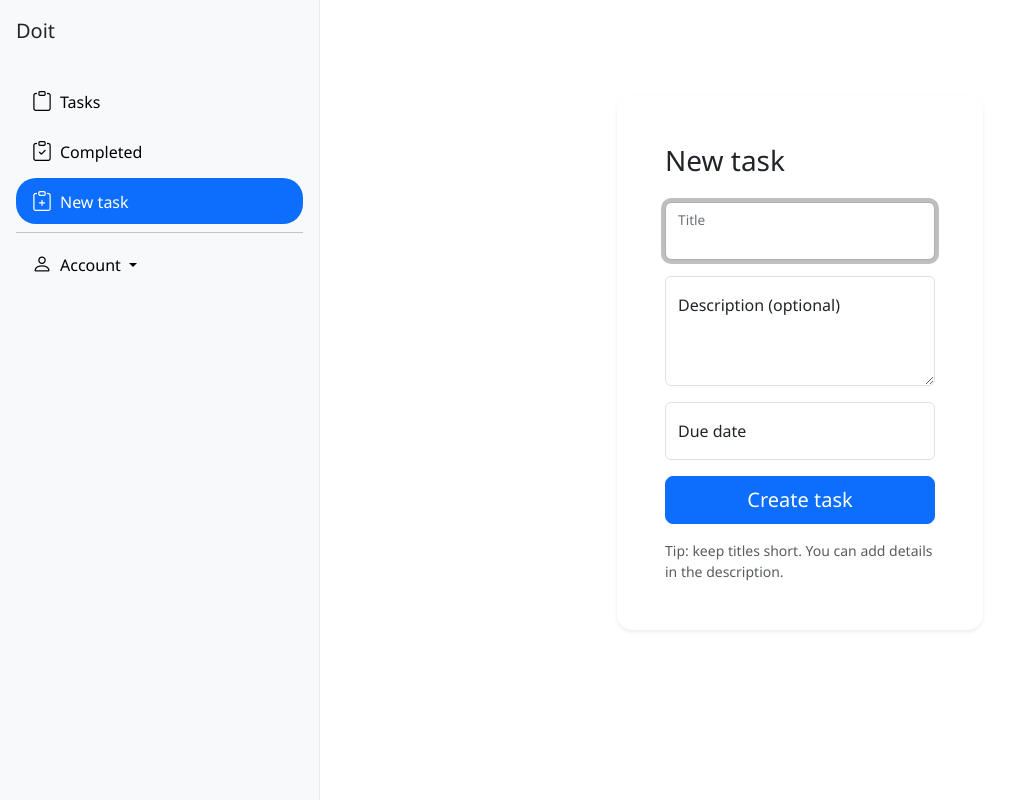
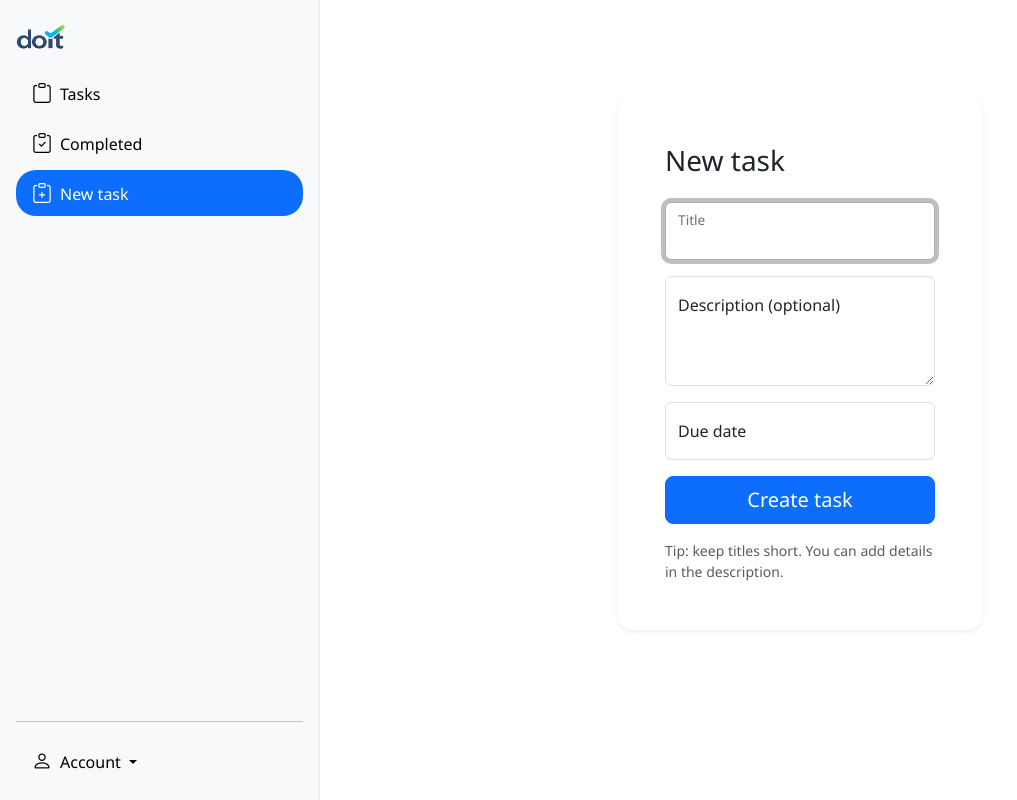
Before and after one commit to antonioerh/doit-cs50-final-project, a Flask app: page /new in a window 1280 px wide. Shown: the whole page, without its empty margins (0-1017 px from the left). Run offline with Flask 3, Linux system fonts and the light colour scheme; a user stored in the database is signed in.

Commit message:
january 27th commit

```diff
--- a/app.py
+++ b/app.py
@@ -119,21 +119,35 @@ def tasks():
 
 @app.post("/toggle")
 def toggle_task():
+    """Mark task as completed"""
+
+    # Get task id from form
     task_id = request.form["task_id"]
+
+    # Mark task as done
     done = 1
     today = date.today()
 
+    # Update task status and completion date
     cur.execute("UPDATE tasks SET is_done = ?, completed_at = ? WHERE id = ?", (done, today, task_id))
-    return redirect(url_for("tasks"))
 
+    # Redirect back to tasks page
+    return redirect("/")
+
+# AI
 @app.route("/task/<int:task_id>")
 @login_required
 def task(task_id):
+    """Get task details"""
+
+    # Get task title and description
     row = cur.execute("SELECT title, description FROM tasks WHERE id = ? AND user_id = ?",(task_id, session["user_id"])).fetchone()
 
+    # Return 404 if task does not exist
     if not row:
         return jsonify({"error": "not found"}), 404
 
+    # Return task data as JSON
     return jsonify({"title": row["title"], "description": row["description"]})
 
 @app.route("/completed", methods=["GET", "POST"])
--- a/static/styles.css
+++ b/static/styles.css
@@ -11,12 +11,7 @@ body {
 }
 
 .nav-link.active {
-    font-weight: var(--bs-nav-link-font-weight) !important;
     border-radius: 20px;
-}
-
-.nav-underline .nav-link {
-    color: black;
 }
 
 .form-control:focus {
@@ -43,6 +38,11 @@ body {
     border-right: 1px solid #e9ecef;
 }
 
+.offcanvas-body {
+    display: flex;
+    flex-direction: column;
+}
+
 .nav-pills .nav-link.active, .nav-pills .show>.nav-link {
     background-color: #0D6EFD;
 }
--- a/templates/layout.html
+++ b/templates/layout.html
@@ -19,12 +19,14 @@
 
     <body>
 
+        <div class="offcanvas offcanvas-start show" data-bs-scroll="true" data-bs-backdrop="false" tabindex="-1" id="offcanvasScrolling" aria-labelledby="offcanvasScrollingLabel">
+            <div class="offcanvas-body">
+                <div class="mb-1">
+                    <a class="navbar-brand" href="/">
+                        <img src="/static/favicon.png" alt="Doit" width="50px" height="auto">
+                </a>
+                </div>
 
-        <div class="offcanvas offcanvas-start show" data-bs-scroll="true" data-bs-backdrop="false" tabindex="-1" id="offcanvasScrolling" aria-labelledby="offcanvasScrollingLabel">
-            <div class="offcanvas-header">
-                <h5 class="offcanvas-title" id="offcanvasScrollingLabel">Doit</h5>
-            </div>
-        <div class="offcanvas-body">
                 <ul class="nav nav-pills flex-column gap-1">
                     <li class="nav-item">
                         <a class="nav-link {% if active_page=='tasks' %}active{% endif %}" href="/"><i class="bi bi-clipboard fs-5 me-2"></i>Tasks</a>
@@ -35,7 +37,11 @@
                     <li class="nav-item">
                         <a class="nav-link {% if active_page=='new' %}active{% endif %}" href="/new"><i class="bi bi-clipboard-plus fs-5 me-2"></i>New task</a>
                     </li>
-                <hr class="my-1">
+                </ul>
+
+                <div class="mt-auto">
+                    <hr>
+                    <ul class="nav nav-pills flex-column">
                         <li class="nav-item dropdown">
                             <a class="nav-link dropdown-toggle {% if active_page == 'profile' %}active{% endif %}" role="button" data-bs-toggle="dropdown" aria-expanded="false">
                                 <i class="bi bi-person fs-5 me-2"></i>Account
@@ -46,6 +52,10 @@
                             </ul>
                         </li>
                     </ul>
+
+                </div>
+
+
             </div>
         </div>
 
--- a/templates/login.html
+++ b/templates/login.html
@@ -38,7 +38,7 @@
                             <form action="/login" method="post" class="vstack gap-3">
 
                                 <div class="form-floating">
-                                    <input class="form-control" name="identifier" placeholder="Email or username" required type="text">
+                                    <input class="form-control" autofocus name="identifier" placeholder="Email or username" required type="text">
                                     <label for="floatingInput">Email or username</label>
                                 </div>
                                 <div class="form-floating">
--- a/templates/new.html
+++ b/templates/new.html
@@ -26,7 +26,7 @@
                         </div>
 
                         <div class="form-floating">
-                            <input id="due" class="form-control" name="due" placeholder="Due date" type="text">
+                            <input id="due" class="form-control" name="due" required placeholder="Due date" type="text">
                             <label for="floatingInput">Due date</label>
                         </div>
 
--- a/templates/register.html
+++ b/templates/register.html
@@ -37,7 +37,7 @@
                         <form action="/register" method="post" class="vstack gap-3">
 
                             <div class="form-floating">
-                                <input class="form-control" name="email" placeholder="Email address" required type="email">
+                                <input class="form-control" autofocus name="email" placeholder="Email address" required type="email">
                                 <label for="floatingInput">Email address</label>
                             </div>
                             <div class="form-floating">
```
Also changed, not shown: README.md, app.db, static/favicon.png, 2 other files. Lines whose indentation alone changed are shown as unchanged.
